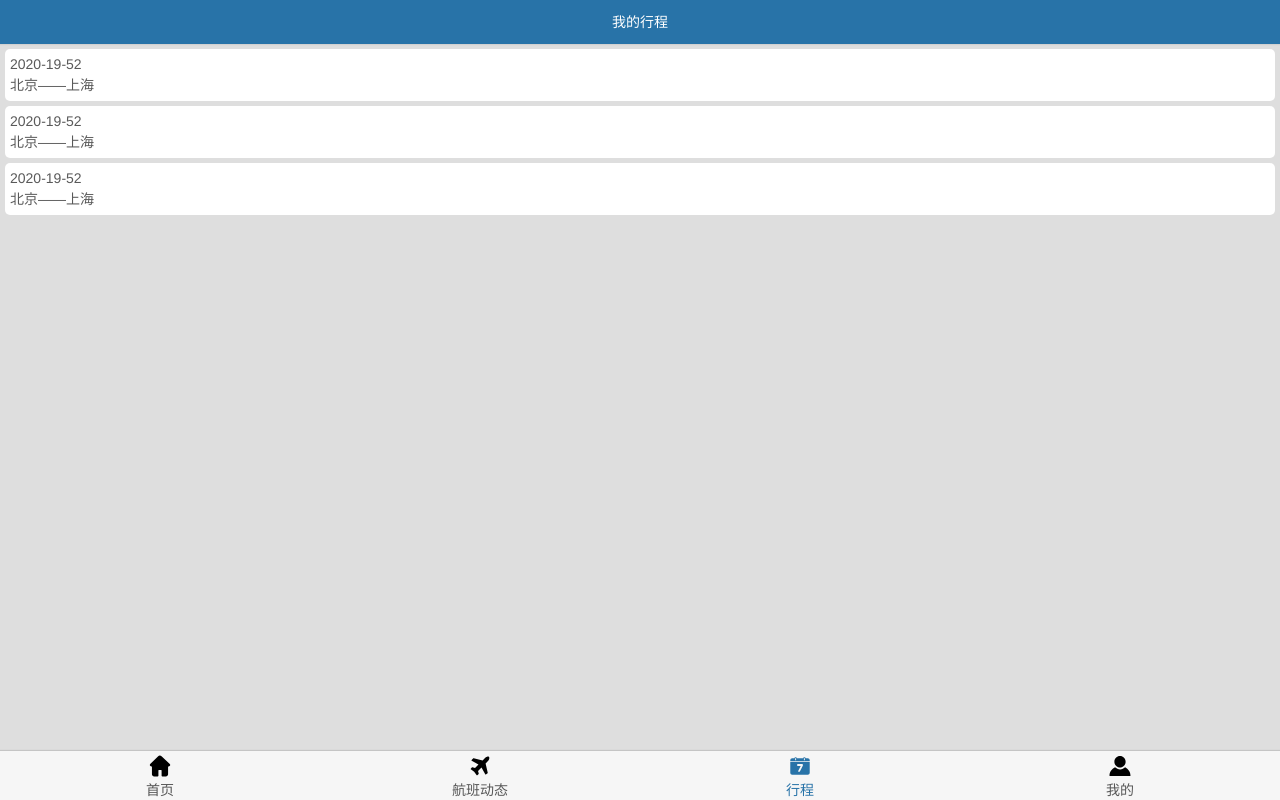
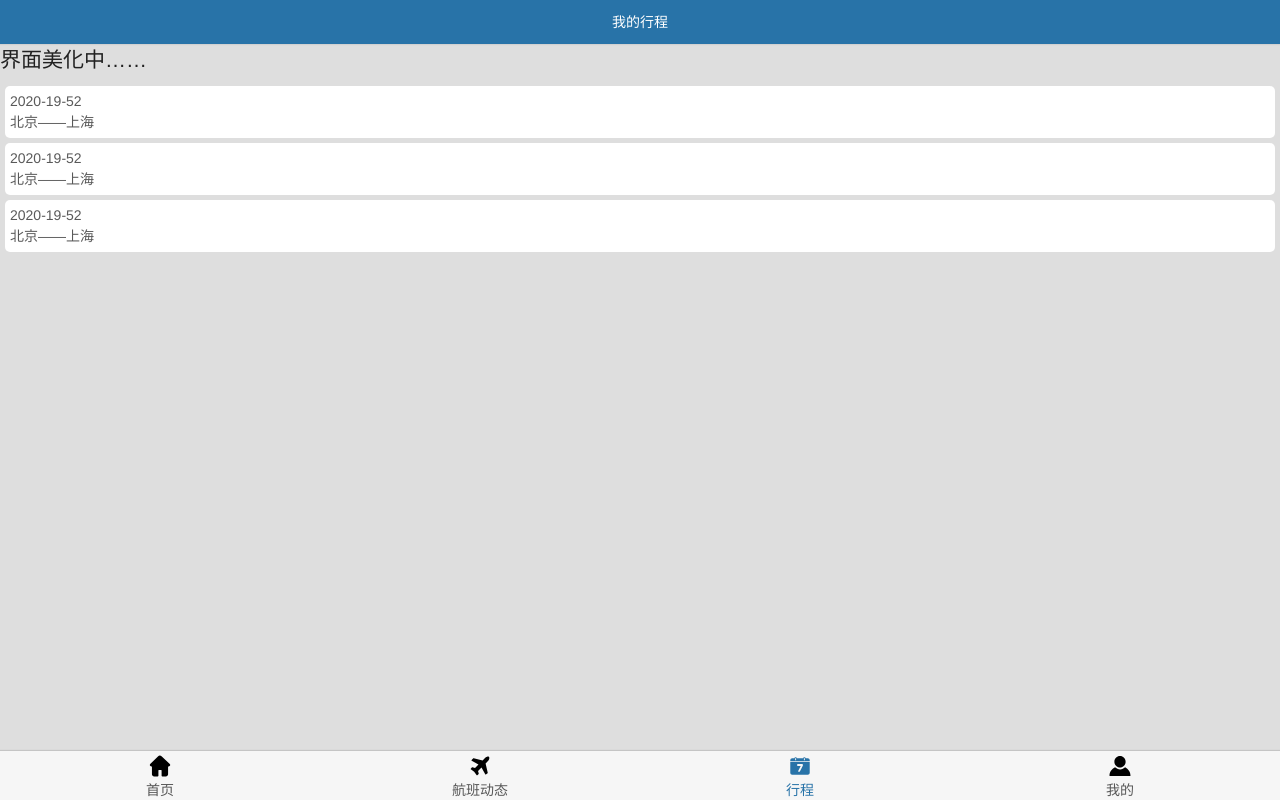
Before and after one commit to xiaoxiaozeyu/low-price-ticketMiningSystem-frontendPart, a Vue app: page /schedule in a window 1280 px wide. Built offline with nearby package versions, Linux system fonts and the light colour scheme.

Commit message:
modify styless

```diff
--- a/src/views/schedule/Schedule.vue
+++ b/src/views/schedule/Schedule.vue
@@ -1,7 +1,7 @@
 <template>
   <div id="schedule">
     <nav-bar class="schedule-nav"><div slot="center">我的行程</div></nav-bar>
-
+    <h2>界面美化中……</h2>
     <trip-item></trip-item>
     <trip-item></trip-item>
     <trip-item></trip-item>
--- a/src/views/searchresult/SearchResult.vue
+++ b/src/views/searchresult/SearchResult.vue
@@ -1,6 +1,6 @@
 <template>
   <div id="search-result">
-    <h2>hello result</h2>
+<!--    <h2>hello result</h2>-->
     <nav-bar class="search-ticket-nav">
       <div slot="left"  @click="backClick"><img src="~assets/img/navbar/back.svg"></div>
       <div slot="center"><span class="left-nav-span">{{this.$route.params.depCity}}</span> <span><img src="~assets/img/navbar/to.svg"></span><span class="right-nav-span">{{this.$route.params.arrCity}}</span></div>
```
